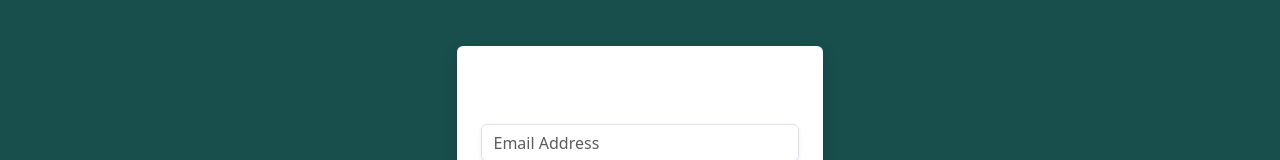
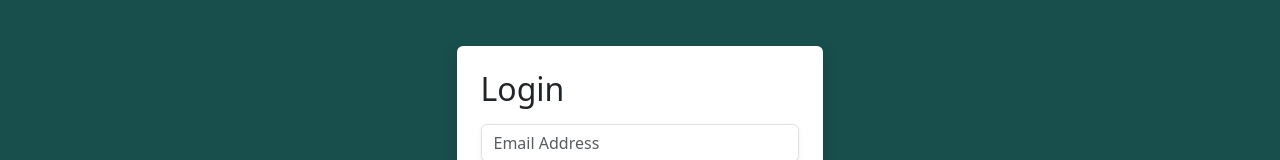
Before and after one commit to tonyjb1977/personal_organizer, a plain HTML site: page frontend/login.html in a window 1280 px wide. Shown: the part 261-421 px from the top of the page. Drawn offline with nearby package versions, Linux system fonts and the light colour scheme.

Commit message:
Fixed text in login and signup

```diff
--- a/frontend/login.html
+++ b/frontend/login.html
@@ -42,7 +42,7 @@
     <!-- Login Form Start -->
     <section class="d-flex justify-content-center flex-column align-items-center page">
         <div class="rounded shadow bg-white p-4">
-            <h2 class="mb-3">Login</h2>
+            <h2 class="mb-3 text-dark">Login</h2>
             <form action="" id="loginForm">
                 <input type="email" id="email" class="mb-3 form-control shadow-sm" placeholder="Email Address" required>
                 <input type="password" id="password" class="form-control shadow-sm" placeholder="Password" required>
```
Also changed, not shown: frontend/signup.html (+1 -1 lines).
